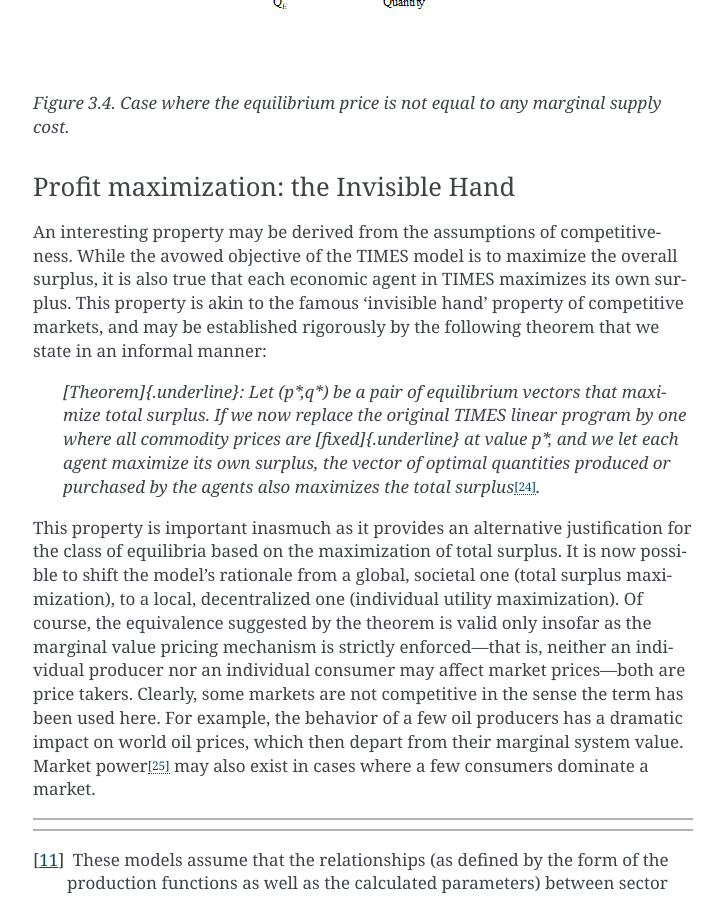
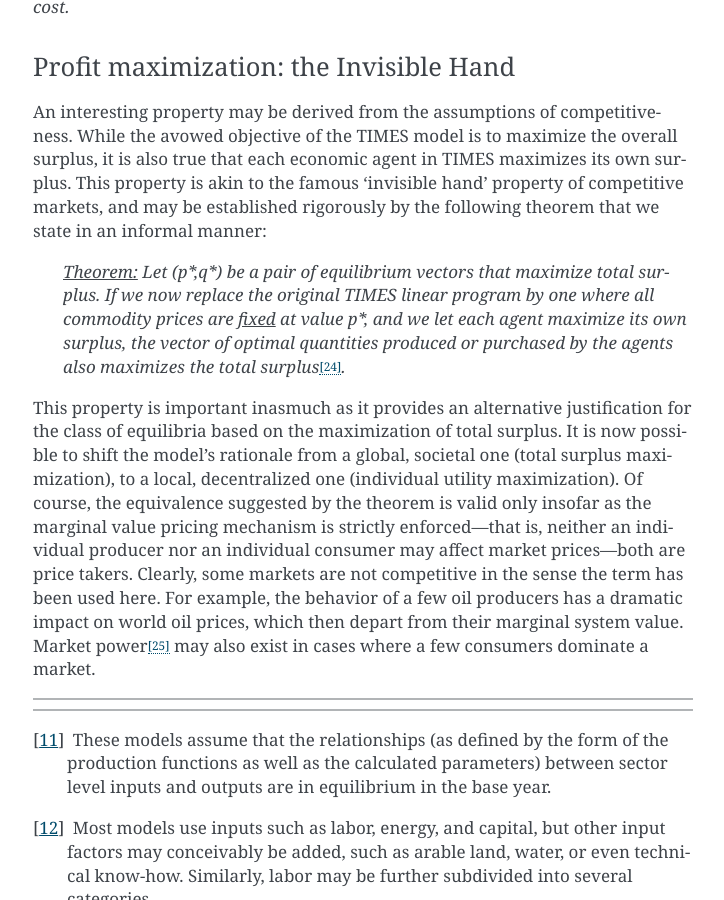
Before and after one commit to experimentarium/times, a Sphinx documentation site: the page built from docs/part-1/03-economic-rationale.md, in a window 1280 px wide and 900 px high, scrolled down 13184 px. Shown: the whole window, without its empty margins (387-1111 px from the left). Built offline with Sphinx 7.4.7, drawn with Linux system fonts in a browser that asks for light colours.

Commit message:
Quick fix on figures / Part-1-03

````diff
--- a/docs/part-1/03-economic-rationale.md
+++ b/docs/part-1/03-economic-rationale.md
@@ -280,9 +280,6 @@
 -   The market price of each commodity is equal to its marginal value in
     the overall system (3.2.4); and
 
-```{=html}
-<!-- -->
-```
 -   Each economic agent maximizes its own profit or utility (3.2.5).
 
 #### Linearity
@@ -570,10 +567,10 @@
 'invisible hand' property of competitive markets, and may be established
 rigorously by the following theorem that we state in an informal manner:
 
-> *[Theorem]{.underline}: Let (p\*,q\*) be a pair of equilibrium vectors
+> *<ins>Theorem:</ins> Let (p\*,q\*) be a pair of equilibrium vectors
 > that maximize total surplus. If we now replace the original TIMES
 > linear program by one where all commodity prices are
-> [fixed]{.underline} at value p\*, and we let each agent maximize its
+> <ins>fixed</ins> at value p\*, and we let each agent maximize its
 > own surplus, the vector of optimal quantities produced or purchased by
 > the agents also maximizes the total surplus*[^24]*.*
 
````
